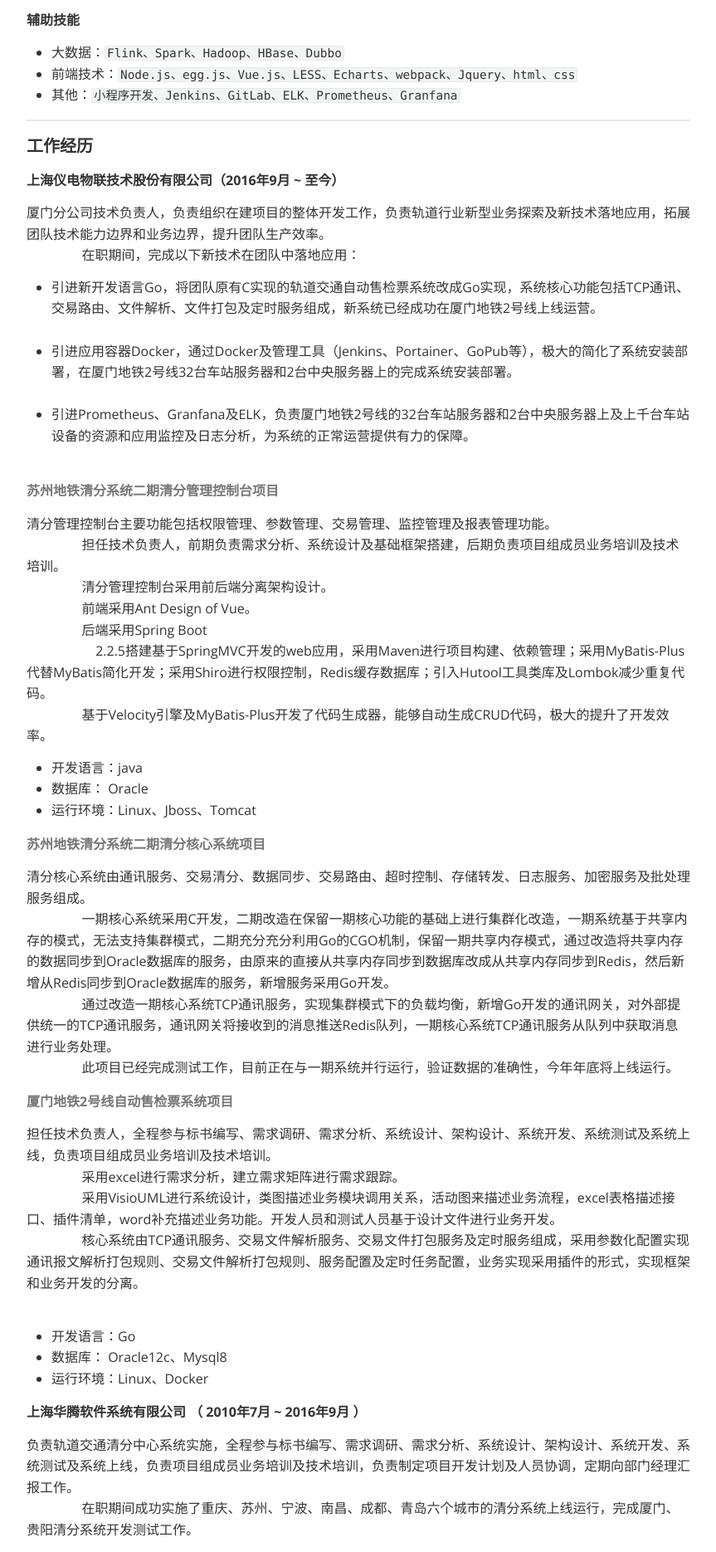
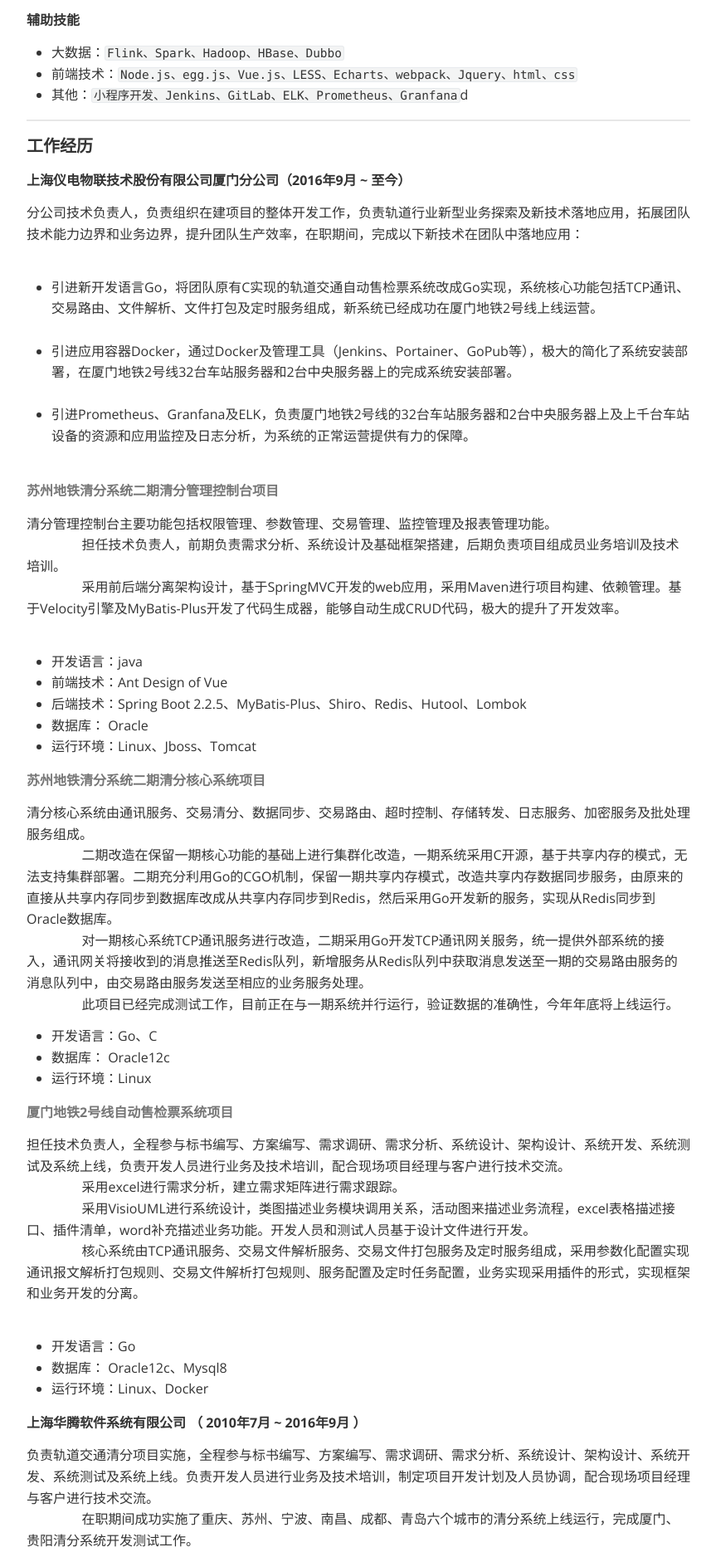
Before and after one commit to linzengfa/linzengfa.github.io, a plain HTML site: page index.html in a window 1280 px wide. Shown: the part 888-2758 px from the top of the page at 83% size, without its empty margins (208-1071 px from the left). Drawn offline with nearby package versions, Linux system fonts and the light colour scheme.

Commit message:
完善简历

```diff
--- a/index.html
+++ b/index.html
@@ -1302,14 +1302,14 @@
             <ul>
                 <li><span>大数据：</span><code>Flink、Spark、Hadoop、HBase、Dubbo</code></li>
                 <li><span>前端技术：</span><code>Node.js、egg.js、Vue.js、LESS、Echarts、webpack、Jquery、html、css</code></li>
-                <li><span>其他：</span><code>小程序开发、Jenkins、GitLab、ELK、Prometheus、Granfana</code></li>
+                <li><span>其他：</span><code>小程序开发、Jenkins、GitLab、ELK、Prometheus、Granfana</code><span>d</span></li>
             </ul>
             <hr />
             <h4><a name="工作经历" class="md-header-anchor"></a><span>工作经历</span></h4>
-            <h5><a name="上海仪电物联技术股份有限公司2016年9月--至今）" class="md-header-anchor"></a><span>上海仪电物联技术股份有限公司（2016年9月 ~
-                    至今）</span></h5>
-            <p><span>厦门分公司技术负责人，负责组织在建项目的整体开发工作，负责轨道行业新型业务探索及新技术落地应用，拓展团队技术能力边界和业务边界，提升团队生产效率。</span>
-                <span>在职期间，完成以下新技术在团队中落地应用：</span></p>
+            <h5><a name="上海仪电物联技术股份有限公司厦门分公司2016年9月--至今）" class="md-header-anchor"></a><span>上海仪电物联技术股份有限公司厦门分公司（2016年9月
+                    ~ 至今）</span></h5>
+            <p><span>分公司技术负责人，负责组织在建项目的整体开发工作，负责轨道行业新型业务探索及新技术落地应用，拓展团队技术能力边界和业务边界，提升团队生产效率，在职期间，完成以下新技术在团队中落地应用：</span>
+            </p>
             <ul>
                 <li><span>引进新开发语言Go，将团队原有C实现的轨道交通自动售检票系统改成Go实现，系统核心功能包括TCP通讯、交易路由、文件解析、文件打包及定时服务组成，新系统已经成功在厦门地铁2号线上线运营。</span>
                 </li>
@@ -1321,25 +1321,29 @@
             <h6><a name="苏州地铁清分系统二期清分管理控制台项目" class="md-header-anchor"></a><span>苏州地铁清分系统二期清分管理控制台项目 </span></h6>
             <p><span>清分管理控制台主要功能包括权限管理、参数管理、交易管理、监控管理及报表管理功能。</span>
                 <span>担任技术负责人，前期负责需求分析、系统设计及基础框架搭建，后期负责项目组成员业务培训及技术培训。</span>
-                <span>清分管理控制台采用前后端分离架构设计。</span>
-                <span>前端采用Ant Design of Vue。</span>
-                <span>后端采用Spring Boot
-                    2.2.5搭建基于SpringMVC开发的web应用，采用Maven进行项目构建、依赖管理；采用MyBatis-Plus代替MyBatis简化开发；采用Shiro进行权限控制，Redis缓存数据库；引入Hutool工具类库及Lombok减少重复代码。</span>
-                <span>基于Velocity引擎及MyBatis-Plus开发了代码生成器，能够自动生成CRUD代码，极大的提升了开发效率。 </span></p>
+                <span>采用前后端分离架构设计，基于SpringMVC开发的web应用，采用Maven进行项目构建、依赖管理。基于Velocity引擎及MyBatis-Plus开发了代码生成器，能够自动生成CRUD代码，极大的提升了开发效率。</span>
+            </p>
             <ul>
                 <li><span>开发语言：java</span></li>
+                <li><span>前端技术：Ant Design of Vue</span></li>
+                <li><span>后端技术：Spring Boot 2.2.5、MyBatis-Plus、Shiro、Redis、Hutool、Lombok</span></li>
                 <li><span>数据库： Oracle</span></li>
                 <li><span>运行环境：Linux、Jboss、Tomcat</span></li>
             </ul>
             <h6><a name="苏州地铁清分系统二期清分核心系统项目" class="md-header-anchor"></a><span>苏州地铁清分系统二期清分核心系统项目</span></h6>
             <p><span>清分核心系统由通讯服务、交易清分、数据同步、交易路由、超时控制、存储转发、日志服务、加密服务及批处理服务组成。</span>
-                <span>一期核心系统采用C开发，二期改造在保留一期核心功能的基础上进行集群化改造，一期系统基于共享内存的模式，无法支持集群模式，二期充分充分利用Go的CGO机制，保留一期共享内存模式，通过改造将共享内存的数据同步到Oracle数据库的服务，由原来的直接从共享内存同步到数据库改成从共享内存同步到Redis，然后新增从Redis同步到Oracle数据库的服务，新增服务采用Go开发。</span>
-                <span>通过改造一期核心系统TCP通讯服务，实现集群模式下的负载均衡，新增Go开发的通讯网关，对外部提供统一的TCP通讯服务，通讯网关将接收到的消息推送Redis队列，一期核心系统TCP通讯服务从队列中获取消息进行业务处理。</span>
+                <span>二期改造在保留一期核心功能的基础上进行集群化改造，一期系统采用C开源，基于共享内存的模式，无法支持集群部署。二期充分利用Go的CGO机制，保留一期共享内存模式，改造共享内存数据同步服务，由原来的直接从共享内存同步到数据库改成从共享内存同步到Redis，然后采用Go开发新的服务，实现从Redis同步到Oracle数据库。</span>
+                <span>对一期核心系统TCP通讯服务进行改造，二期采用Go开发TCP通讯网关服务，统一提供外部系统的接入，通讯网关将接收到的消息推送至Redis队列，新增服务从Redis队列中获取消息发送至一期的交易路由服务的消息队列中，由交易路由服务发送至相应的业务服务处理。</span>
                 <span>此项目已经完成测试工作，目前正在与一期系统并行运行，验证数据的准确性，今年年底将上线运行。</span></p>
+            <ul>
+                <li><span>开发语言：Go、C</span></li>
+                <li><span>数据库： Oracle12c</span></li>
+                <li><span>运行环境：Linux</span></li>
+            </ul>
             <h6><a name="厦门地铁2号线自动售检票系统项目" class="md-header-anchor"></a><span>厦门地铁2号线自动售检票系统项目</span></h6>
-            <p><span>担任技术负责人，全程参与标书编写、需求调研、需求分析、系统设计、架构设计、系统开发、系统测试及系统上线，负责项目组成员业务培训及技术培训。</span>
+            <p><span>担任技术负责人，全程参与标书编写、方案编写、需求调研、需求分析、系统设计、架构设计、系统开发、系统测试及系统上线，负责开发人员进行业务及技术培训，配合现场项目经理与客户进行技术交流。</span>
                 <span>采用excel进行需求分析，建立需求矩阵进行需求跟踪。</span>
-                <span>采用VisioUML进行系统设计，类图描述业务模块调用关系，活动图来描述业务流程，excel表格描述接口、插件清单，word补充描述业务功能。开发人员和测试人员基于设计文件进行业务开发。</span>
+                <span>采用VisioUML进行系统设计，类图描述业务模块调用关系，活动图来描述业务流程，excel表格描述接口、插件清单，word补充描述业务功能。开发人员和测试人员基于设计文件进行开发。</span>
                 <span>核心系统由TCP通讯服务、交易文件解析服务、交易文件打包服务及定时服务组成，采用参数化配置实现通讯报文解析打包规则、交易文件解析打包规则、服务配置及定时任务配置，业务实现采用插件的形式，实现框架和业务开发的分离。</span>
             </p>
             <ul>
@@ -1349,21 +1353,22 @@
             </ul>
             <h5><a name="上海华腾软件系统有限公司--2010年7月--2016年9月-）" class="md-header-anchor"></a><span>上海华腾软件系统有限公司 （ 2010年7月 ~
                     2016年9月 ）</span></h5>
-            <p><span>负责轨道交通清分中心系统实施，全程参与标书编写、需求调研、需求分析、系统设计、架构设计、系统开发、系统测试及系统上线，负责项目组成员业务培训及技术培训，负责制定项目开发计划及人员协调，定期向部门经理汇报工作。</span>
+            <p><span>负责轨道交通清分项目实施，全程参与标书编写、方案编写、需求调研、需求分析、系统设计、架构设计、系统开发、系统测试及系统上线。负责开发人员进行业务及技术培训，制定项目开发计划及人员协调，配合现场项目经理与客户进行技术交流。</span>
                 <span>在职期间成功实施了重庆、苏州、宁波、南昌、成都、青岛六个城市的清分系统上线运行，完成厦门、贵阳清分系统开发测试工作。</span></p>
             <h6><a name="清分管理控制台项目" class="md-header-anchor"></a><span>清分管理控制台项目 </span></h6>
-            <p><span>清分管理控制台主要功能包括权限管理、参数管理、交易管理、监控管理及报表管理功能。</span></p>
+            <p><span>清分管理控制台主要功能包括权限管理、参数管理、交易管理、监控管理及报表管理功能。利用freemark模板封装代码自动生成工具，通过配置实现基本的CRUD操作。采用Flash实现监控功能；采用JasperReports和JFreeChart实现报表功能；采用xSocket实现与核心系统的TCP通讯。</span>
+            </p>
             <ul>
                 <li><span>开发语言：java</span></li>
+                <li><span>前端技术：Jquery、freemark</span></li>
+                <li><span>后端技术：spring2、struts2、ibatis、xSocket</span></li>
                 <li><span>数据库： Oracle、DB2</span></li>
                 <li><span>运行环境：Linux、Jboss、Tomcat</span></li>
-                <li><span>使用框架：基于spring2、struts2、ibatis开发，前端使用jquery和freemark，利用freemark模板特性封装代码自动生成工具，通过配置实现基本的CRUD功能。采用Flash实现监控管理功能；采用JasperReports和JFreeChart实现报表管理功能；采用xSocket实现与清分核心系统的TCP通讯。</span>
-                </li>
             </ul>
             <h6><a name="清分核心系统项目" class="md-header-anchor"></a><span>清分核心系统项目 </span></h6>
             <p><span>清分核心系统由通讯服务、交易清分、数据同步、交易路由、超时控制、存储转发、日志服务、加密服务及批处理服务组成。</span>
-                <span>采用参数化配置清分检查规则和清分处理规则及清分统计规则，实现票种、交易、统计报表的动态添加。</span>
-                <span>采用参数化配置实现批处理的并发处理模式，支持按票种、线路、车站及收益方并发处理模式，提供批处理处理性能。</span></p>
+                <span>采用参数化配置检查规则和处理规则及统计规则，实现票种、交易类型、统计报表的动态添加。</span>
+                <span>采用参数化配置实现批处理并发处理控制，支持按票种、线路、车站及收益方并发处理，提高处理性能。</span></p>
             <ul>
                 <li><span>开发语言：C</span></li>
                 <li><span>数据库： Oracle、DB2</span></li>
@@ -1374,20 +1379,20 @@
             </p>
             <ul>
                 <li><span>开发语言：java</span></li>
+                <li><span>前端技术：Jquery、freemark</span></li>
+                <li><span>后端技术：spring2、struts2、ibatis、Dubbo</span></li>
                 <li><span>数据库： Oracle</span></li>
                 <li><span>运行环境：Linux、Jboss、Tomcat</span></li>
-                <li><span>使用框架：基于spring2、struts2、ibatis开发，前端使用jquery和freemark开发。使用开源的Java RPC框架Dubbo实现分布式服务。</span></li>
             </ul>
             <h5><a name="慧讯信息技术厦门有限公司--2007年11月--2010年7月-）" class="md-header-anchor"></a><span>慧讯信息技术(厦门)有限公司 （ 2007年11月
                     ~ 2010年7月 ）</span></h5>
-            <p><span>主要从事Java开发，基于spring、struts1、Hibernate框架搭建的项目。</span></p>
+            <p><span>主要从事Java开发，主要采用spring、struts1、Hibernate框架。</span></p>
             <hr />
             <h4><a name="致谢" class="md-header-anchor"></a><span>致谢</span></h4>
             <p><span>感谢您在百忙中阅读我的个人简历，期待能有机会和您共事。</span></p>
             <blockquote>
                 <p><span>无论做什么，都要有自己的态度并能够坚持下去！</span></p>
             </blockquote>
-            <p>&nbsp;</p>
         </div>
     </body>
 
```
